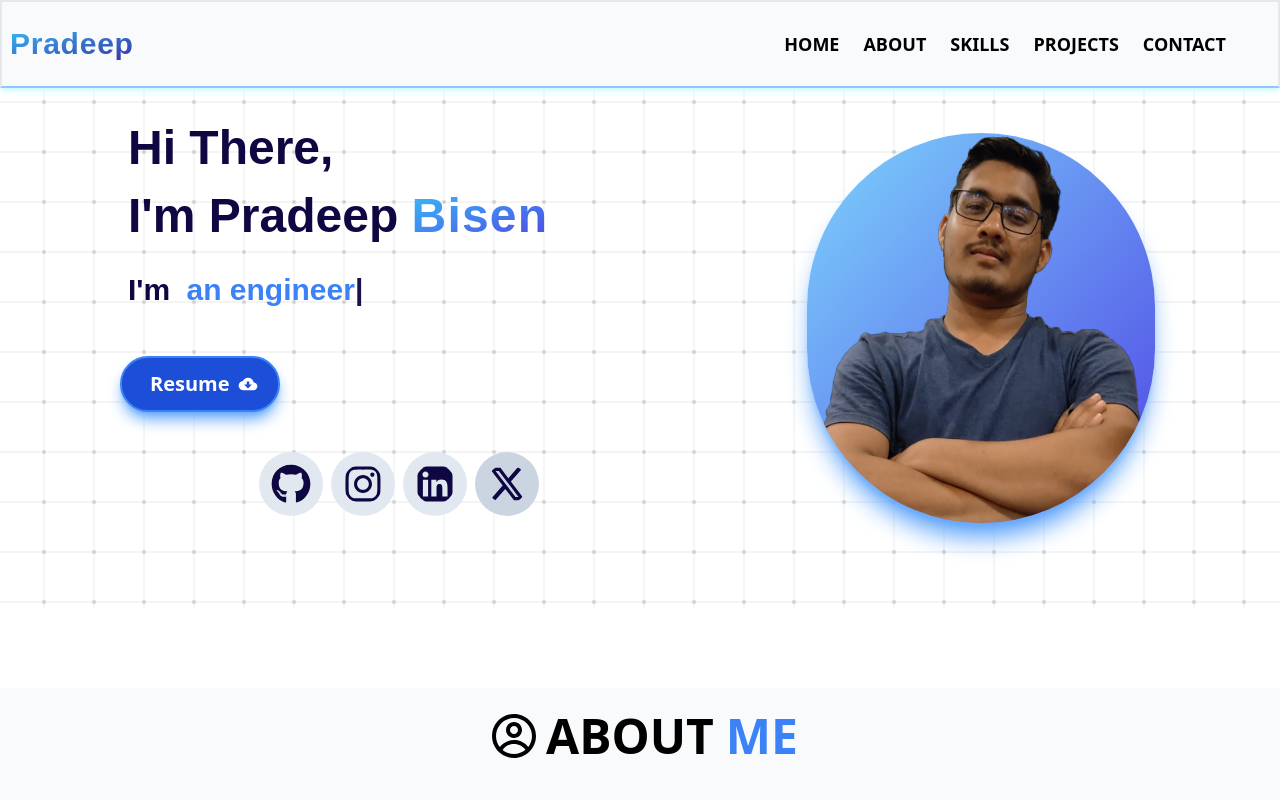
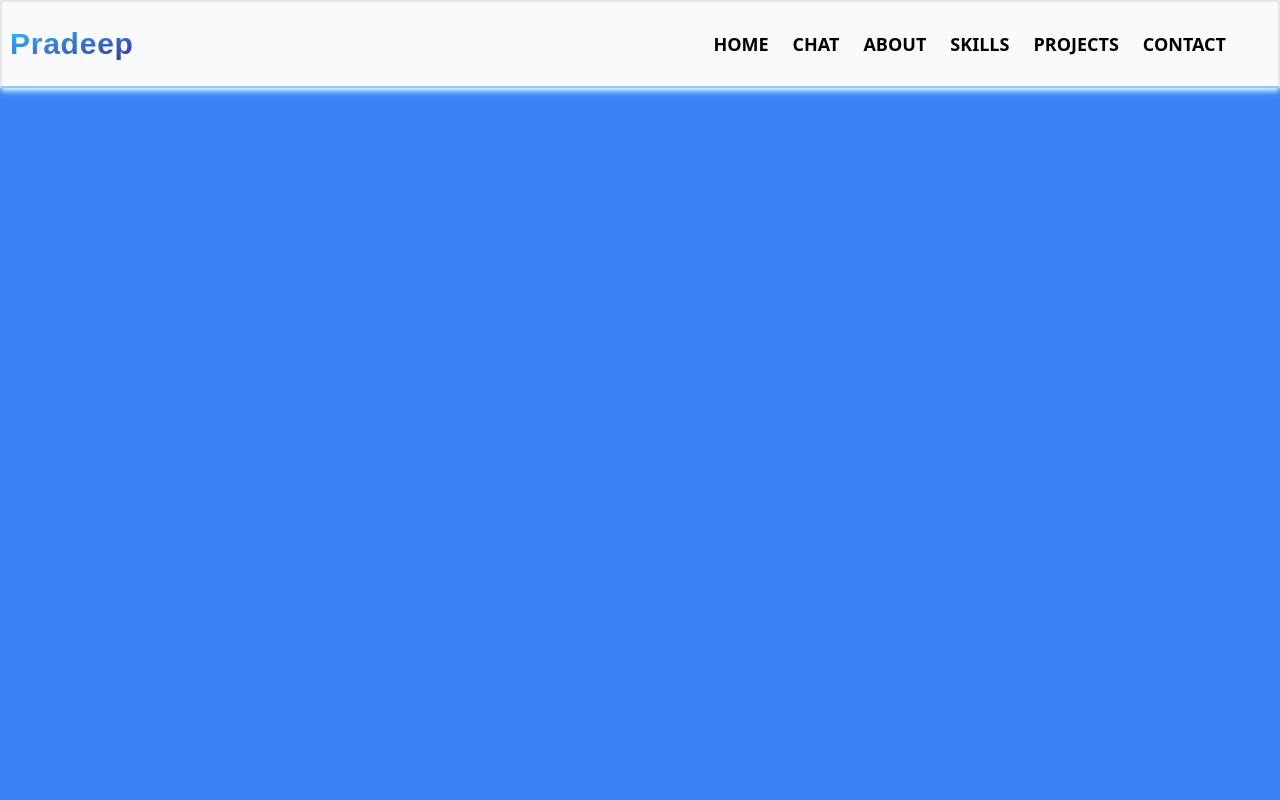
Before and after one commit to pradeepSDE/PortfolioPage, a React (Create React App) app: page /chat in a window 1280 px wide. Shown: the top 800 px of the page. Built offline with nearby package versions, Linux system fonts and the light colour scheme.

Commit message:
initalised chatbot creation

```diff
--- a/package.json
+++ b/package.json
@@ -3,6 +3,7 @@
   "version": "0.1.0",
   "private": true,
   "dependencies": {
+    "@google/generative-ai": "^0.11.2",
     "@testing-library/jest-dom": "^5.17.0",
     "@testing-library/react": "^13.4.0",
     "@testing-library/user-event": "^13.5.0",
--- a/src/App.js
+++ b/src/App.js
@@ -10,18 +10,18 @@ import Header from "./components/Header";
 import { Route, Routes } from "react-router-dom";
 import { useRef } from "react";
 import Footer from "./components/Footer";
+import Chatbot from "./pages/Chatbot/Chatbot";
+import HomeMain from "./pages/Home/HomeMain";
 function App() {
 
   return (
     <div className="App scroll-smooth">
-      <Navbar />
 
-      <Home  />
-      <About  />
-      <Skills />
-       <Projects />
-       <Contact/>
-       <Footer/>
+      <Routes>
+        <Route exact path="/chat" element={<Chatbot />} />
+         <Route exact path="/" element={<HomeMain />} />
+      </Routes>
+
     </div>
   );
 }
--- a/src/components/Navbar.jsx
+++ b/src/components/Navbar.jsx
@@ -14,7 +14,12 @@ const Navbar = () => {
       <div className=" px-4  mr-4 flex  ">
         <div>
           <h1 className="text-lg hover:border-b-2 uppercase hover:border-b-blue-300 hover:text-blue-500  hidden lg:block font-semibold p-2 m-1">
-            <a href="#">Home</a>
+            <Link to={"/"}>Home</Link>
+          </h1>
+        </div>
+        <div>
+          <h1 className="text-lg hover:border-b-2 uppercase hover:border-b-blue-300 hover:text-blue-500  hidden lg:block font-semibold p-2 m-1">
+            <Link to={"/chat"}>chat</Link>
           </h1>
         </div>
         <div>
--- a/src/index.js
+++ b/src/index.js
@@ -7,11 +7,11 @@ import { BrowserRouter } from 'react-router-dom';
 
 const root = ReactDOM.createRoot(document.getElementById('root'));
 root.render(
-  <BrowserRouter>
   <React.StrictMode>
+    <BrowserRouter>
     <App />
+  </BrowserRouter>
   </React.StrictMode>
-  </BrowserRouter>
 );
 
 // If you want to start measuring performance in your app, pass a function
--- /dev/null
+++ b/src/pages/Chatbot/Chatbot.jsx
@@ -0,0 +1,111 @@
+
+import { useState } from "react";
+import Navbar from "../../components/Navbar";
+const { initHist } = require("./initHist");
+function Chatbot() {
+  const [promptText, setprompText] = useState("");
+  const [res, setRes] = useState("");
+console.log("chatbot")
+  const {
+    GoogleGenerativeAI,
+    HarmCategory,
+    HarmBlockThreshold,
+  } = require("@google/generative-ai");
+
+  const MODEL_NAME = "gemini-1.0-pro-001";
+  const API_KEY = "AIzaSyAhQwZxJ0YUmgDkEbyiNrA1i5iOJy6rZKE";
+
+  async function run() {
+    const genAI = new GoogleGenerativeAI(API_KEY);
+    const model = genAI.getGenerativeModel({ model: MODEL_NAME });
+
+    const generationConfig = {
+      temperature: 0.9,
+      topK: 1,
+      topP: 1,
+      maxOutputTokens: 2048,
+    };
+
+    const safetySettings = [
+      {
+        category: HarmCategory.HARM_CATEGORY_HARASSMENT,
+        threshold: HarmBlockThreshold.BLOCK_MEDIUM_AND_ABOVE,
+      },
+      {
+        category: HarmCategory.HARM_CATEGORY_HATE_SPEECH,
+        threshold: HarmBlockThreshold.BLOCK_MEDIUM_AND_ABOVE,
+      },
+      {
+        category: HarmCategory.HARM_CATEGORY_SEXUALLY_EXPLICIT,
+        threshold: HarmBlockThreshold.BLOCK_MEDIUM_AND_ABOVE,
+      },
+      {
+        category: HarmCategory.HARM_CATEGORY_DANGEROUS_CONTENT,
+        threshold: HarmBlockThreshold.BLOCK_MEDIUM_AND_ABOVE,
+      },
+    ];
+
+    const parts = [
+      { text: "input: What are Pradeep's interests?" },
+      {
+        text: "output: Pradeep is highly interested in web development and also quite curious about AI/ML.",
+      },
+      { text: "input: tell me about yourself" },
+      {
+        text: "output: my name is pradeep AI iam chatbot working as a  personal assistance of pradeep bisen.",
+      },
+      { text: "input: who is pradeep" },
+      {
+        text: "output: pradeep is a talented web developer who works on the mern tech stack. he is a 3rd year student at government engineering college raipur. he studies engineering in electroncs and telecommunication branch.",
+      },
+      { text: "input: what is pradeeps age" },
+      { text: "output: he was born on 09/09/2002" },
+      { text: "input: what are the interests of pradeep" },
+      {
+        text: "output: pradeep is highly interested in web developement also he is quiite curious about ai/ml",
+      },
+      { text: "input: what are the hobbies of pradeep" },
+      { text: "output: pradeep enjoys playing cricket." },
+      { text: "input: who is pradeep" },
+      { text: "output: " },
+    ];
+
+    const chat = await model.startChat({
+      contents: [{ role: "user", parts }],
+      generationConfig,
+      safetySettings,
+      history: [...initHist],
+    });
+    const result = await chat.sendMessage(`${promptText}`);
+    const response = result.response;
+    response && console.log(response.text());
+    response && setRes(response.text());
+
+    // console.log(response.text());
+  }
+
+  const handleClick = () => {
+    run();
+  };
+
+  // runChat();
+
+  return (
+    <div className=" items-center justify-center bg-blue-500 flex-col h-screen">
+      <Navbar/>
+      <input
+        value={promptText}
+        className="border-2 bg-gray-100 px-4 py-2 w-1/2  "
+        onChange={(e) => setprompText(e.target.value)}
+      ></input>
+      <button className="p-3 rounded-lg  bg-blue-400 m-4 text-white" onClick={handleClick}>run</button>
+
+      <div>
+
+        <pre><div>{res}</div></pre>
+      </div>
+    </div>
+  );
+}
+
+export default Chatbot;
--- /dev/null
+++ b/src/pages/Chatbot/initHist.js
@@ -0,0 +1,106 @@
+const initHist = [
+  {
+    role: "user",
+    parts: [
+      {
+        text: " you are pradeep  AI. You are a personal chat assistant of pradeep bisen. Answer like e humanoid chat assistant with a cheerful tone. Only use English language. Reply in aprox 150 words.",
+      },
+    ],
+  },
+  {
+    role: "model",
+    parts: [{ text: "Sure." }],
+  },
+  {
+    role: "user",
+    parts: [
+      {
+        text: " Pradeep is highly interested in web development and also quite curious about AI/ML.",
+      },
+    ],
+  },
+  {
+    role: "model",
+    parts: [{ text: "Sure." }],
+  },
+  {
+    role: "user",
+    parts: [
+      {
+        text: " pradeep is a talented web developer who works on the mern tech stack. he is a 3rd year student at government engineering college raipur. he studies engineering in electroncs and telecommunication branch.",
+      },
+    ],
+  },
+  {
+    role: "model",
+    parts: [{ text: "Sure." }],
+  },
+  {
+    role: "user",
+    parts: [
+      {
+        text: "  he was born on 09/09/2002",
+      },
+    ],
+  },
+  {
+    role: "model",
+    parts: [{ text: "Sure." }],
+  },
+  {
+    role: "user",
+    parts: [
+      {
+        text: "  his email id is pradeepbisen60@gmail.com, his github username is pradeepSDE, ",
+      },
+    ],
+  },
+  {
+    role: "model",
+    parts: [{ text: "Sure." }],
+  },
+  {
+    role: "user",
+    parts: [
+      {
+        text: " pradeep enjoys playing cricket.",
+      },
+    ],
+  },
+  {
+    role: "model",
+    parts: [{ text: "Sure." }],
+  },
+  {
+    role: "user",
+    parts: [
+      {
+        text: " pradeep lives in raipur, chhattisgarh, india.",
+      },
+    ],
+  },
+  {
+    role: "model",
+    parts: [{ text: "Sure." }],
+  },
+
+
+  // {
+  //   role: "user",
+  //   parts: [
+  //     {
+  //       text: "Rate the menatal health of the user in a scale of 1 to 5 where 1 is good and 5 is worst based on the following response from the user on the question ('How are you feeling now?'). Just reply the number in the scale 1 to 5, no other things. You are strictly forbidden to reply any other thing than a number. If the question is not related to mental health reply number 0.",
+  //     },
+  //   ],
+  // },
+  // {
+  //   role: "model",
+  //   parts: [
+  //     {
+  //       text: "Sure. I will rate the mental health of the user in a scale of 1 to 5 as you said after the next response from the user.",
+  //     },
+  //   ],
+  // },
+];
+
+module.exports = { initHist };
--- /dev/null
+++ b/src/pages/Home/HomeMain.js
@@ -0,0 +1,25 @@
+import React from 'react'
+import Navbar from '../../components/Navbar'
+import Home from '../Home'
+import About from '../../components/About'
+import Skills from '../Skills'
+import Chatbot from '../Chatbot/Chatbot'
+import Projects from '../Projects'
+import Contact from '../Contact'
+import Footer from '../../components/Footer'
+
+const HomeMain = () => {
+  return (
+    <div>
+      <Navbar />
+       <Home  />
+      <About  />
+      <Skills />
+       <Projects />
+       <Contact/>
+       <Footer/>
+    </div>
+  )
+}
+
+export default HomeMain
```
Also changed, not shown: 1 other file (tests, documents, lock files or other folders).
